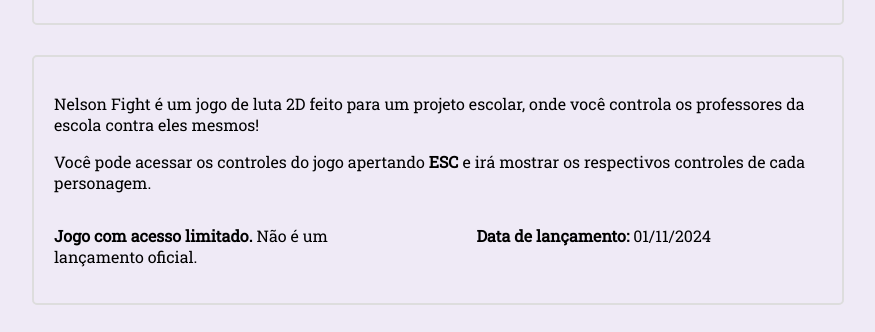
After one commit to JkDeltaz/estudio-luna, a Flask app: page /nelson-fight in a window 1280 px wide; the page is wider, and only the part inside the window is pictured. The commit adds this page. Shown: the part 411-743 px from the top of that part, without its empty margins (202-1077 px from the left). Run offline with Flask 3, Linux system fonts and the light colour scheme.

Commit message:
feat: Nova página dos jogos e mudanças no Footer.
Agora há uma página para cada jogo individual, o único disponível no momento é o "Nelson Fight".

Footer agora possui ícones e foi incluído também alguns Divs dinâmicos.

```diff
--- a/src/app.py
+++ b/src/app.py
@@ -21,3 +21,7 @@ def download():
 @app.route('/jogos')
 def jogos():
     return render_template('jogos.html')
+
+@app.route('/nelson-fight')
+def nelson_fight():
+    return render_template('nelson-fight.html')
--- a/src/static/css/main.css
+++ b/src/static/css/main.css
@@ -69,6 +69,24 @@ body {
     border-radius: 5px;
 }
 
+.novidades2{
+    padding: 20px;
+    margin: 2%;
+    width: 60%;
+    margin: 0 auto;
+    display: flex;
+    flex-direction: column;
+    align-items: center;
+}
+
+.novidades2 article {
+    margin-bottom: 30px;
+    padding: 20px;
+    border: 2px solid #ddd;
+    border-radius: 5px;
+    width: 100%;
+}
+
 a {
     color: #e6d9d9;
     text-decoration: none;
@@ -86,3 +104,24 @@ a:hover {
     display: flex;
     flex-direction: column;
 }
+
+/* Código Flex que separa os conteúdos em espaços na parte do Nelson-Fight */
+/* Além de que está sendo utilizado na base.html*/
+
+.flex{
+    display: flex;
+    flex-direction: row;
+    justify-content: space-between;
+}
+
+.left {
+  width: 45%;
+  display: flex;
+  flex-direction: column;
+}
+
+.right {
+  width: 45%;
+  display: flex;
+  flex-direction: column;
+}
--- a/src/templates/download.html
+++ b/src/templates/download.html
@@ -62,8 +62,9 @@
 
     <footer class="downnav">
     <h1> Versão: Demo</h1>
-    <nav>
-    <p> Github <a href="https://github.com/JkDeltaz/estudio-luna">Aqui</a></p>
+    <nav class="flex">
+    <a href="https://github.com/JkDeltaz/estudio-luna" target="blank"><img src="https://harvstrom.neocities.org/git.png"></a>
+    <a href="https://www.instagram.com/gamestudio_luna/" target="blank"><img src="https://harvstrom.neocities.org/insta.png"></a>
     </nav>
     </footer>
 
--- /dev/null
+++ b/src/templates/nelson-fight.html
@@ -0,0 +1,66 @@
+<!DOCTYPE html>
+<html lang="en">
+<head>
+    <meta charset="UTF-8">
+    <meta name="viewport" content="width=device-width, initial-scale=1.0">
+        <title> NELSON-FIGHT </title>
+        <link rel="icon" type="https://harvstrom.neocities.org/fabiocon2.png"
+        href="https://harvstrom.neocities.org/fabiocon2.png">
+    <link rel="static/css/main.css">
+    <link href='https://fonts.googleapis.com/css?family=Roboto Slab' rel='stylesheet'>
+    <link rel="stylesheet" href="{{ url_for('static', filename='css/main.css') }}">
+
+    {% block head %}{% endblock %}
+</head>
+<body>
+
+    <header class="topnav">
+        <h1> <a href="/home/index" id="principal"> Estúdio Luna </a></h1>
+         <nav id="teleport">
+            <a href="/jogos">Jogos</a>
+            <a href="/sobrenos">Sobre nós</a>
+            <a href="/download">Devlog</a>
+        </nav>
+    </header>
+
+    <section class="novidades2">
+        <article>
+        <h2>Nelson Fight II</h2>
+
+    <iframe height="167" frameborder="0" src="https://itch.io/embed/3588911" width="552">
+        <a href="https://jkdelta.itch.io/nelson-fight">Nelson Fight II by JkDelta</a></iframe>
+        </article>
+        <article>
+            <p>
+              Nelson Fight é um jogo de luta 2D feito para um projeto escolar, onde você controla os professores
+              da escola contra eles mesmos!
+            </p>
+            <p>
+               Você pode acessar os controles do jogo apertando <b>ESC </b> e irá mostrar os respectivos
+               controles de cada personagem.
+            </p>
+            <div class="flex">
+                <div class="left">
+                    <p>
+                        <b>Jogo com acesso limitado.</b> Não é um lançamento oficial.
+                    </p>
+                </div>
+                <div class="right">
+                    <p>
+                        <b>Data de lançamento:</b> 01/11/2024
+                    </p>
+            </div>
+        </article>
+    </section>
+
+    <footer class="downnav">
+    <h1> Versão: Demo</h1>
+    <nav class="flex">
+    <a href="https://github.com/JkDeltaz/estudio-luna" target="blank"><img src="https://harvstrom.neocities.org/git.png"></a>
+    <a href="https://www.instagram.com/gamestudio_luna/" target="blank"><img src="https://harvstrom.neocities.org/insta.png"></a>
+    </nav>
+    </footer>
+
+    {% block body %}{% endblock %}
+</body>
+</html>
--- a/src/templates/sobrenos.html
+++ b/src/templates/sobrenos.html
@@ -83,8 +83,9 @@ urna tincidunt fermentum.</p>
 
     <footer class="downnav">
     <h1> Versão: Demo</h1>
-    <nav>
-    <p> Github <a href="https://github.com/JkDeltaz/estudio-luna">Aqui</a></p>
+    <nav class="flex">
+    <a href="https://github.com/JkDeltaz/estudio-luna" target="blank"><img src="https://harvstrom.neocities.org/git.png"></a>
+    <a href="https://www.instagram.com/gamestudio_luna/" target="blank"><img src="https://harvstrom.neocities.org/insta.png"></a>
     </nav>
     </footer>
 
```
Also changed, not shown: src/templates/base.html (+27 -3 lines), src/templates/jogos.html (+10 -6 lines).
